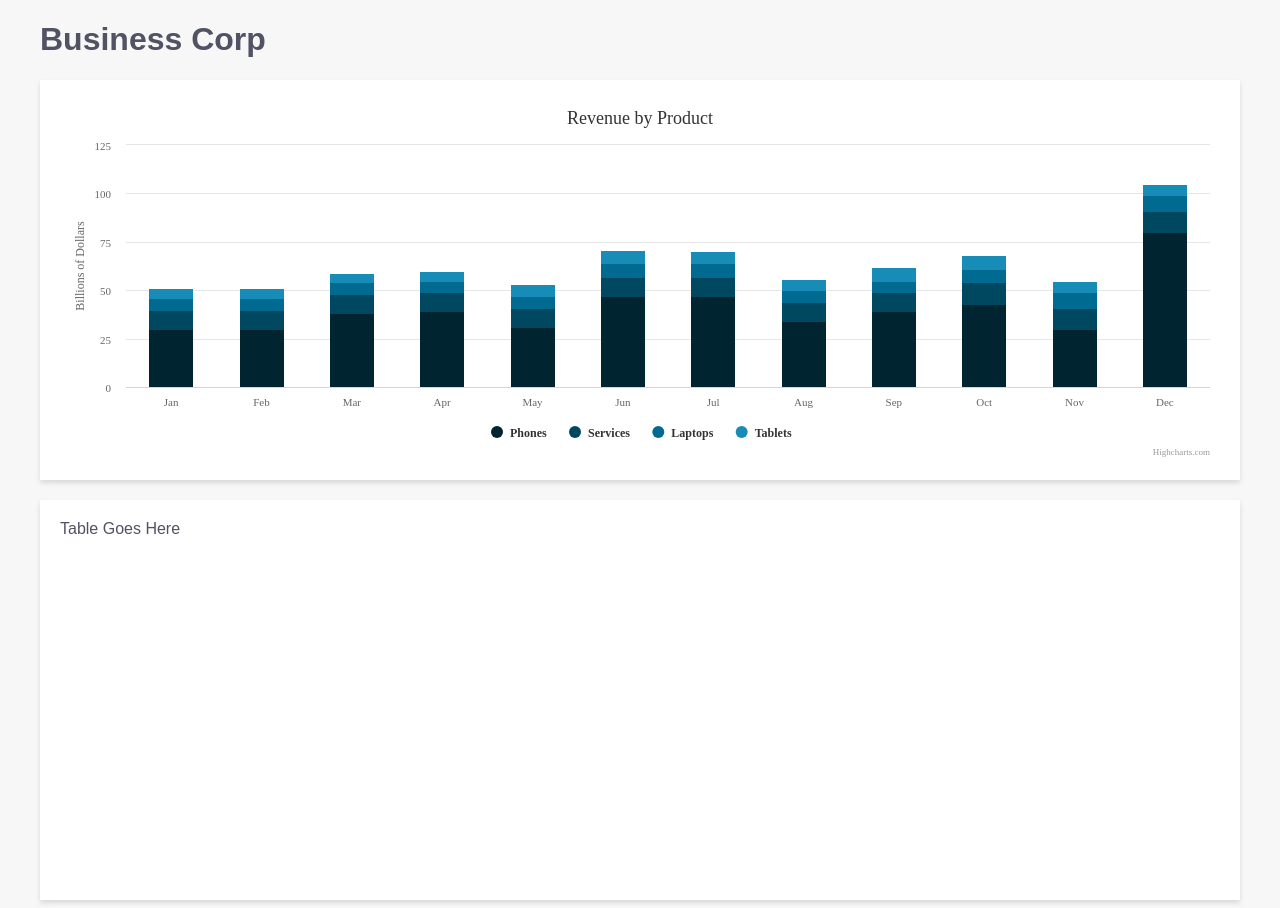
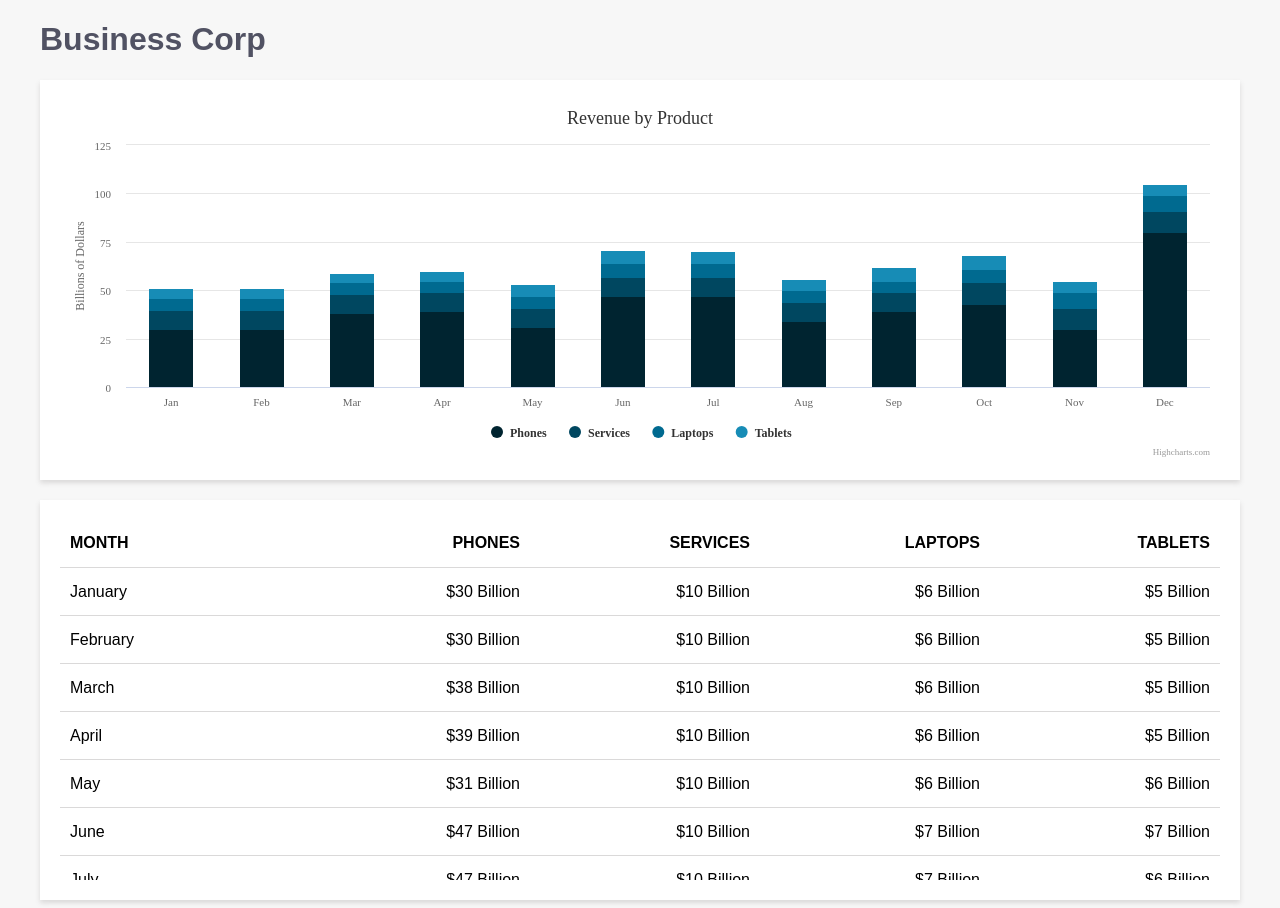
Before and after one commit to christophercalle/AnalyticsDash, a React (Create React App) app in the folder analytics-dash/: page / in a window 1280 px wide. Built offline with nearby package versions, Linux system fonts and the light colour scheme; a web font is replaced by a local one.

Commit message:
completed virtualized table

```diff
--- a/analytics-dash/package.json
+++ b/analytics-dash/package.json
@@ -11,6 +11,7 @@
     "react": "^16.13.0",
     "react-dom": "^16.13.0",
     "react-scripts": "3.4.0",
+    "react-virtualized": "^9.21.2",
     "styled-components": "^5.0.1"
   },
   "scripts": {
--- a/analytics-dash/src/Dashboard/Dashboard.js
+++ b/analytics-dash/src/Dashboard/Dashboard.js
@@ -2,8 +2,8 @@
 import {Brand} from './Brand';
 import {Container} from './Container';
 import {GlobalStyle} from './GlobalStyle';
-import {Card} from './Card';
 import {Chart} from './Chart';
+import {VirtualizedTable} from './Table';
 
 export function Dashboard() {
   return (
@@ -12,7 +12,7 @@
       <Container>
         <Brand />
         <Chart />
-        <Card height={400}>Table Goes Here</Card>
+        <VirtualizedTable />
       </Container>
     </>
   )
--- a/analytics-dash/src/Dashboard/Data.js
+++ b/analytics-dash/src/Dashboard/Data.js
@@ -61,4 +61,34 @@
   tablets: format(chartData[3].data[i]),
 }))
 
-console.log(tableRows)
+export const tableColumns = [
+  {
+    width: 240,
+    label: 'Month',
+    dataKey: 'month'
+  },
+  {
+    width: 240,
+    label: 'Phones',
+    dataKey: 'phones',
+    numeric: true
+  },
+  {
+    width: 240,
+    label: 'Services',
+    dataKey: 'services',
+    numeric: true
+  },
+  {
+    width: 240,
+    label: 'Laptops',
+    dataKey: 'laptops',
+    numeric: true
+  },
+  {
+    width: 240,
+    label: 'Tablets',
+    dataKey: 'tablets',
+    numeric: true
+  }
+]
--- /dev/null
+++ b/analytics-dash/src/Dashboard/Table.js
@@ -0,0 +1,78 @@
+import React from 'react';
+import styled from 'styled-components';
+import {tableRows, tableColumns} from './Data';
+import {AutoSizer, Column, Table} from 'react-virtualized';
+import 'react-virtualized/styles.css';
+import {Card} from './Card';
+import {medGrey} from './GlobalStyle';
+
+const ROW_HEIGHT = 48;
+
+const TableCell = styled.div`
+  display: flex;
+  color: black;
+  ${({align}) => align === 'right' && 'flex-direction: row-reverse'}
+`
+
+class ReactVirtualizedTable extends React.Component{
+  cellRenderer = ({cellData, columnIndex}) => {
+    const {columns} = this.props;
+    return (
+      <TableCell align={columns[columnIndex].numeric ? 'right' : 'left'}>
+        {cellData}
+      </TableCell>
+    )
+  }
+  headerRenderer = ({ label, columnIndex}) => {
+    const {columns} = this.props;
+    return (
+      <TableCell header align={columns[columnIndex].numeric ? 'right' : 'left'}>
+        <span>{label}</span>
+      </TableCell>
+    )
+  }
+  render(){
+    const {columns} = this.props;
+    return (
+      <AutoSizer>
+        {({height, width}) => (
+          <Table
+            height={height}
+            width={width}
+            rowHeight={ROW_HEIGHT}
+            headerHeight={ROW_HEIGHT}
+            rowCount={tableRows.length}
+            rowGetter={({index}) => tableRows[index]}
+            rowStyle={{
+              borderBottom: `1px solid ${medGrey}`,
+              boxSizing: 'border-box'
+            }}
+            gridStyle={{outline: 0}}
+            >
+              {columns.map(({dataKey, ...other}, index) => {
+                return <Column
+                key={dataKey}
+                dataKey={dataKey}
+                headerRenderer={headerProps =>
+                  this.headerRenderer({
+                    ...headerProps,
+                    columnIndex: index,
+                  })
+                }
+                cellRenderer={this.cellRenderer}
+                {...other} />
+              })}
+            </Table>
+        )}
+      </AutoSizer>
+    );
+  }
+}
+
+export function VirtualizedTable() {
+  return (
+    <Card height={400}>
+      <ReactVirtualizedTable columns={tableColumns} />
+    </Card>
+  )
+}
```
Also changed, not shown: 1 other file (tests, documents, lock files or other folders).
